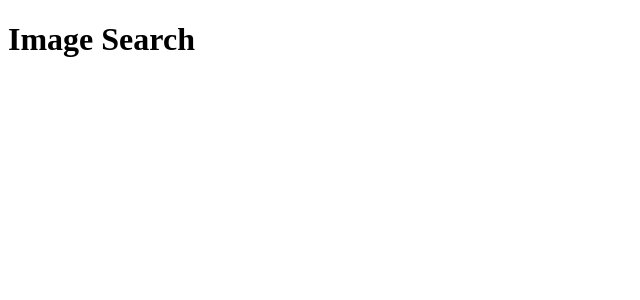
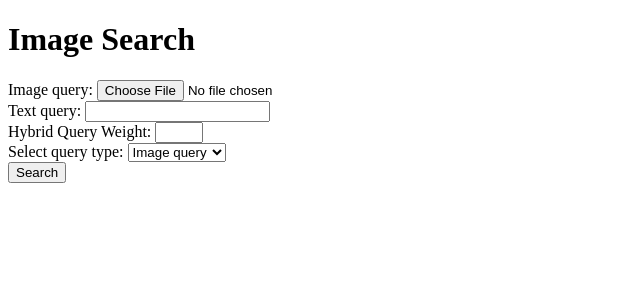
Before and after one commit to SeanRMcC/mccartys-assignment-10, a Flask app: page / in a window 1280 px wide. Shown: the top 300 px of the page, without its empty margins (0-640 px from the left). Run offline with Flask 3, Linux system fonts and the light colour scheme; parts of the project's set-up code (start-up, migrations or seed data) failed here and were passed over.

Commit message:
Implement searching for one image based off of text query

```diff
--- a/app.py
+++ b/app.py
@@ -1,4 +1,57 @@
 from flask import Flask, render_template, request
+import pandas as pd
+import numpy as np
+from sklearn.metrics.pairwise import cosine_similarity
+import open_clip
+from open_clip import create_model_and_transforms, tokenizer
+import torch.nn.functional as F
+
+df = pd.read_pickle("image_embeddings.pickle")
+
+model, _, preprocess = create_model_and_transforms('ViT-B/32', pretrained='openai')
+
+def find_most_similar_image(df, new_embedding):
+
+    embeddings = np.vstack(df["embedding"].values)
+
+    new_embedding = new_embedding.detach().numpy()
+
+    similarities = cosine_similarity(new_embedding, embeddings)
+
+    most_similar_idx = np.argmax(similarities)
+
+    return df.iloc[most_similar_idx]["file_name"]
+
+def image_query(file):
+
+    image = preprocess(file).unsqueeze(0)
+
+    query_embedding = F.normalize(model.encode_image(image))
+
+    return find_most_similar_image(df, query_embedding)
+
+def text_query(query):
+
+    tokenizer = open_clip.get_tokenizer('ViT-B-32')
+    model.eval()
+    text = tokenizer([query])
+    query_embedding = F.normalize(model.encode_text(text))
+
+    return find_most_similar_image(df, query_embedding)
+
+def hybrid_query(file, query, weight):
+    image = preprocess(file).unsqueeze(0)
+    image_query = F.normalize(model.encode_image(image))
+    text = tokenizer([query])
+    text_query = F.normalize(model.encode_text(text))
+
+    lam  = weight
+
+    query_embedding = F.normalize(lam * text_query + (1.0 - lam) * image_query)
+
+    return find_most_similar_image(df, query_embedding)
+
+
 
 app = Flask(__name__)
 
@@ -6,5 +59,33 @@ app = Flask(__name__)
 def index():
     return render_template("index.html")
 
+@app.route("/search", methods=["POST"])
+def search():
+
+    file = request.files["file"]
+
+    query = request.form["query"]
+
+    weight = float(request.form["weight"])
+
+    query_type = request.form["type"]
+
+    app.logger.info(f"Type: {query_type}")
+
+    if query_type == "Image":
+        app.logger.info("In image query")
+        img = image_query(file)
+    elif query_type == "Text":
+        app.logger.info("In text query")
+        img = text_query(query)
+    else:
+        app.logger.info("In hybrid query")
+        img = hybrid_query(file, query, weight)
+
+    return render_template("index.html", img=img)
+
+    # TODO: Make it so that app can route images in dataset correctly
+    # move to a static folder?
+
 if __name__ == "__main__":
     app.run(port=3000, host="0.0.0.0", debug=True)
--- a/requirements.txt
+++ b/requirements.txt
@@ -1 +1,6 @@
 flask
+pandas
+numpy
+open-clip-torch
+torch
+scikit-learn
--- a/templates/index.html
+++ b/templates/index.html
@@ -6,6 +6,42 @@
     <title>Image Search</title>
 </head>
 <body>
-    <h1>Image Search</h1>
+    <div class="container">
+        <h1>Image Search</h1>
+        <form method="POST" action="/search" enctype="multipart/form-data">
+
+            <div>
+                <label for="file">Image query:</label>
+                <input type="file" id="file" name="file">
+            </div>
+
+            <div>
+                <label for="query">Text query:</label>
+                <input type="text" id="query" name="query">
+            </div>
+
+            <div>
+                <label for="weight">Hybrid Query Weight:</label>
+                <input type="number" min="0" max="1" id="weight" name="weight">
+            </div>
+
+            <div>
+                <label for="type">Select query type:</label>
+                <select name="type" id="type">
+                    <option value="Image">Image query</option>
+                    <option value="Text">Text query</option>
+                    <option value="Hybrid">Hybrid query</option>
+                </select>
+            </div>
+
+            <button type="submit">Search</button>
+        </form>
+
+        {% if img %}
+            <img src="static/{{ img }}" alt="oops">
+        {% endif %}
+
+    </div>
+
 </body>
 </html>
```
Also changed, not shown: 1 other file.
